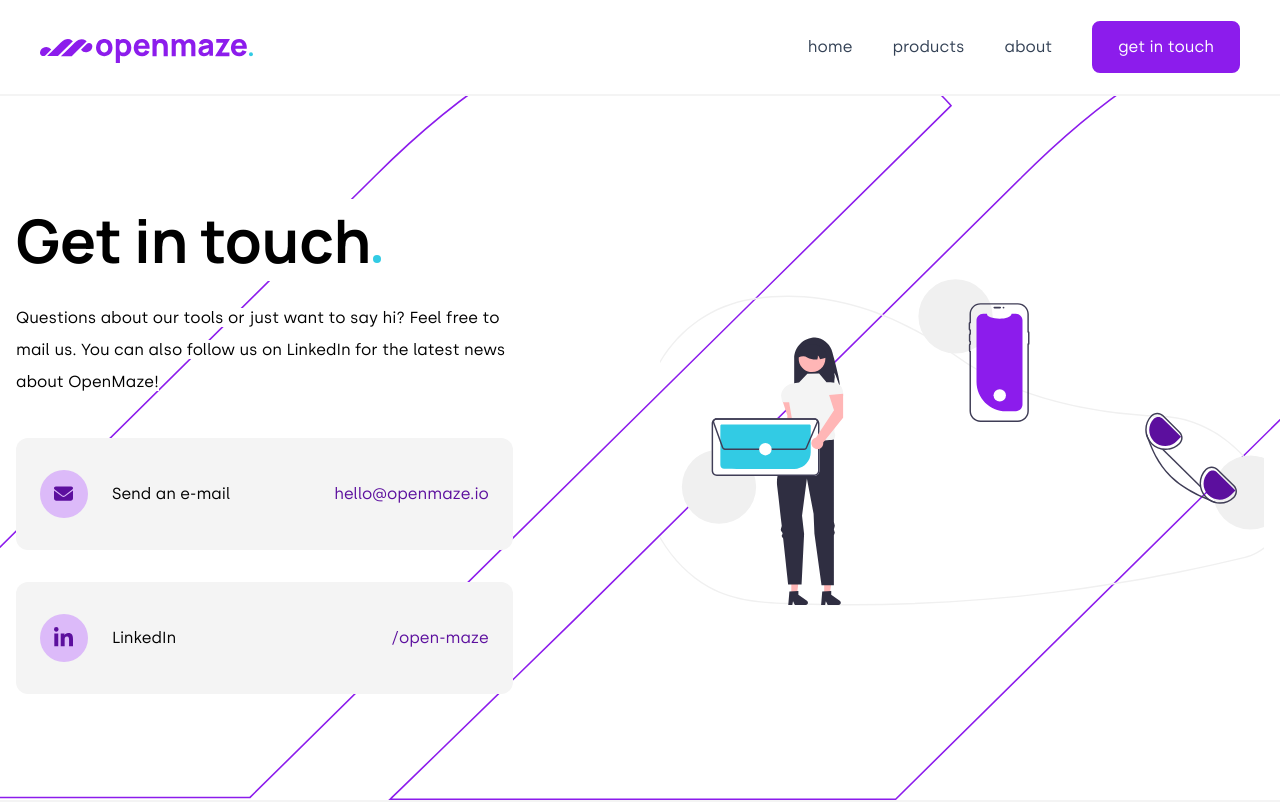
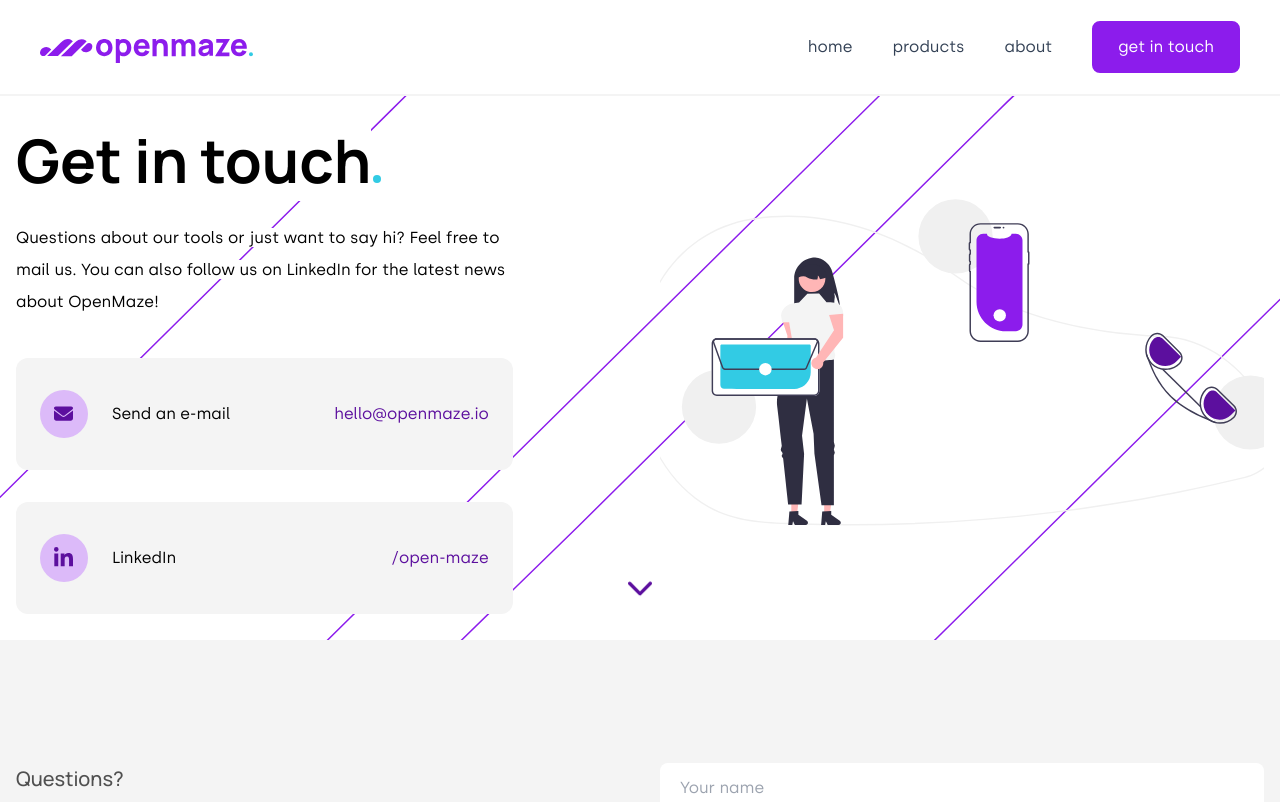
Before and after one commit to Open-Maze/website, a React (Vite) app: page /contact in a window 1280 px wide. Shown: the top 802 px of the page. Built offline with nearby package versions, Linux system fonts and the light colour scheme.

Commit message:
Fix Contact header

```diff
--- a/src/pages/Contact.jsx
+++ b/src/pages/Contact.jsx
@@ -14,10 +14,11 @@ import headerImage from '../assets/images/illustrations/contact.svg';
 const Contact = () => (
   <div className="page contact">
     <Header
-      size="large"
+      size="small"
       title="Get in touch"
       text="Questions about our tools or just want to say hi? Feel free to mail us. You can also follow us on LinkedIn for the latest news about OpenMaze!"
       image={headerImage}
+      arrow
     >
       <div data-aos="fade-up" data-aos-delay="500">
         <ContactCard
```
